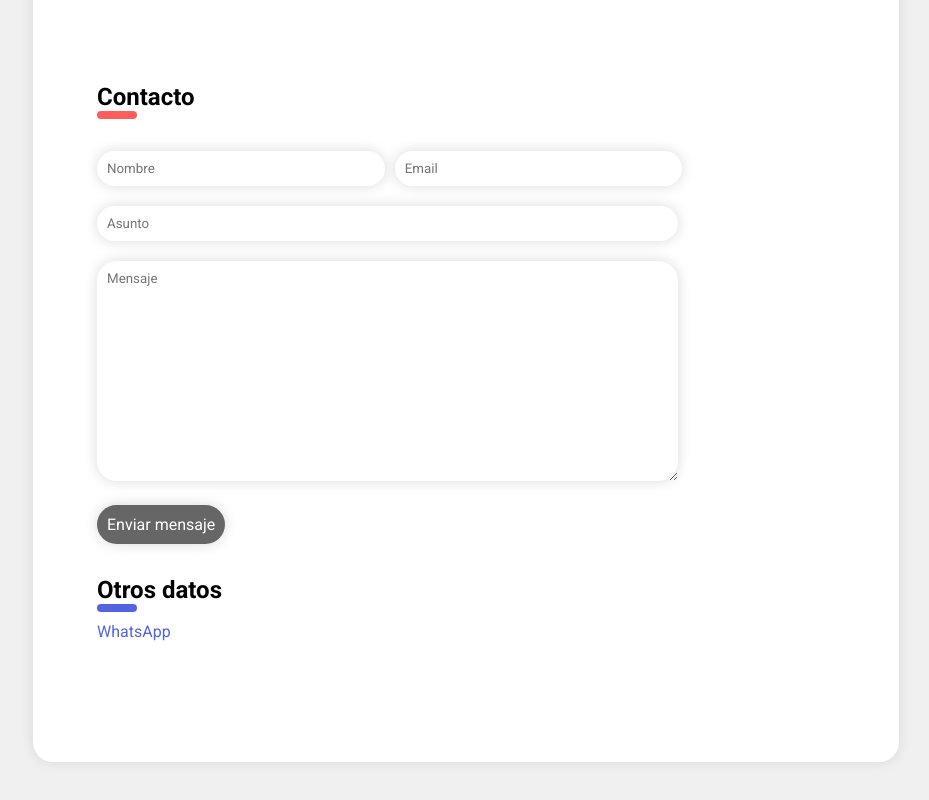
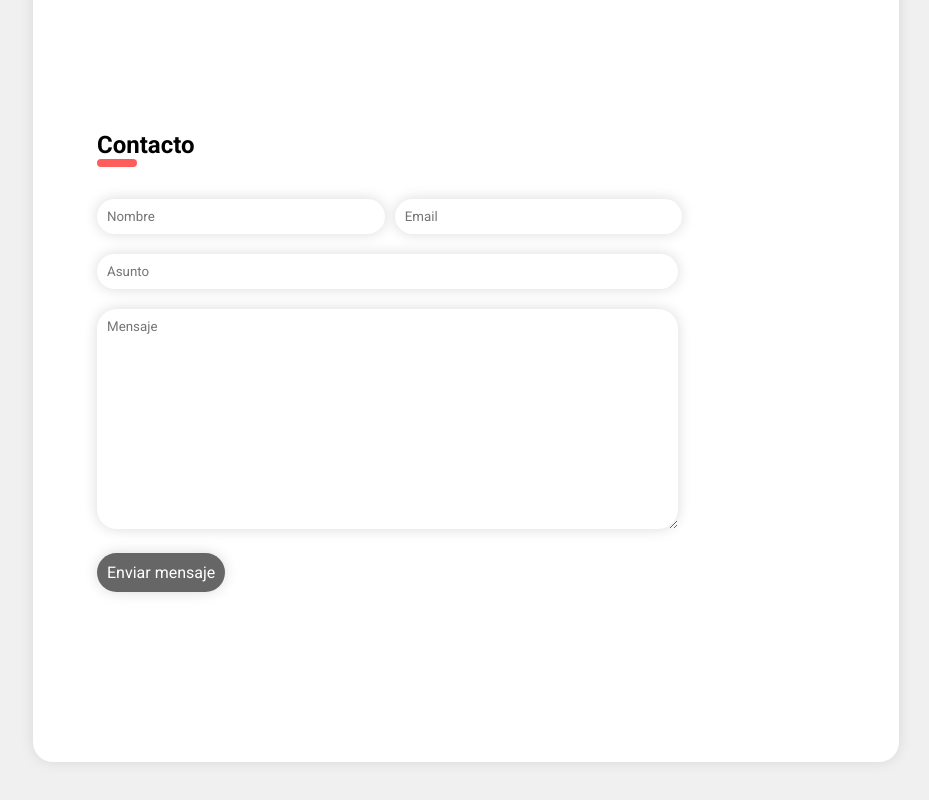
Before and after one commit to FakuOrtiz/portfolio, a React (Vite) app: page / in a window 1280 px wide. Shown: the part 1958-2758 px from the top of the page, without its empty margins (351-1280 px from the left). Built offline with nearby package versions, Linux system fonts and the light colour scheme.

Commit message:
eliminated 'otros datos'

```diff
--- a/src/components/contactCard/Contact.jsx
+++ b/src/components/contactCard/Contact.jsx
@@ -113,21 +113,6 @@ const Contact = ({ innerRef }) => {
               </div>
             </form>
           </div>
-          <div>
-            <div className={styles.containerSubtitle}>
-              <h2>Otros datos</h2>
-              <div className={styles.line2}></div>
-            </div>
-            <div className={styles.containerData}>
-              <a
-                href="https://wa.me/5492613868279"
-                target="_blank"
-                className={styles.infoLink}
-              >
-                WhatsApp
-              </a>
-            </div>
-          </div>
         </div>
       </div>
       <Toaster
--- a/src/components/contactCard/Contact.module.css
+++ b/src/components/contactCard/Contact.module.css
@@ -128,18 +128,3 @@ textarea {
 .submit:hover {
   background-color: #ff5c5c;
 }
-
-.infoLink {
-  text-decoration: none;
-  color: #5064e4;
-}
-
-.infoLink:hover {
-  color: #ff5c5c;
-}
-
-.containerData {
-  display: flex;
-  flex-direction: column;
-  margin-left: 4rem;
-}
```
